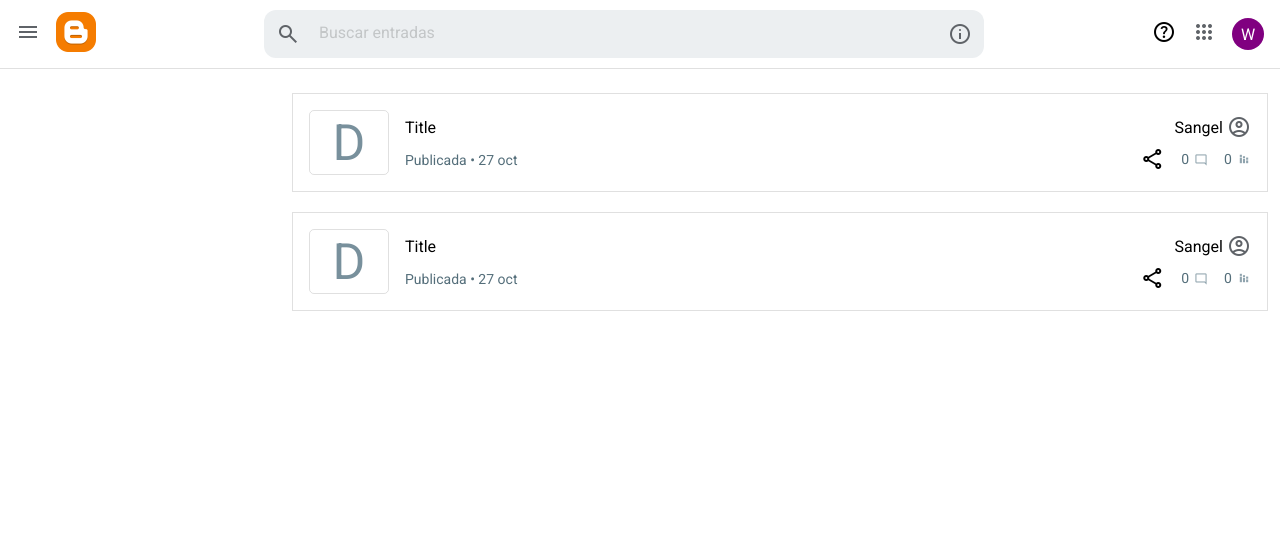
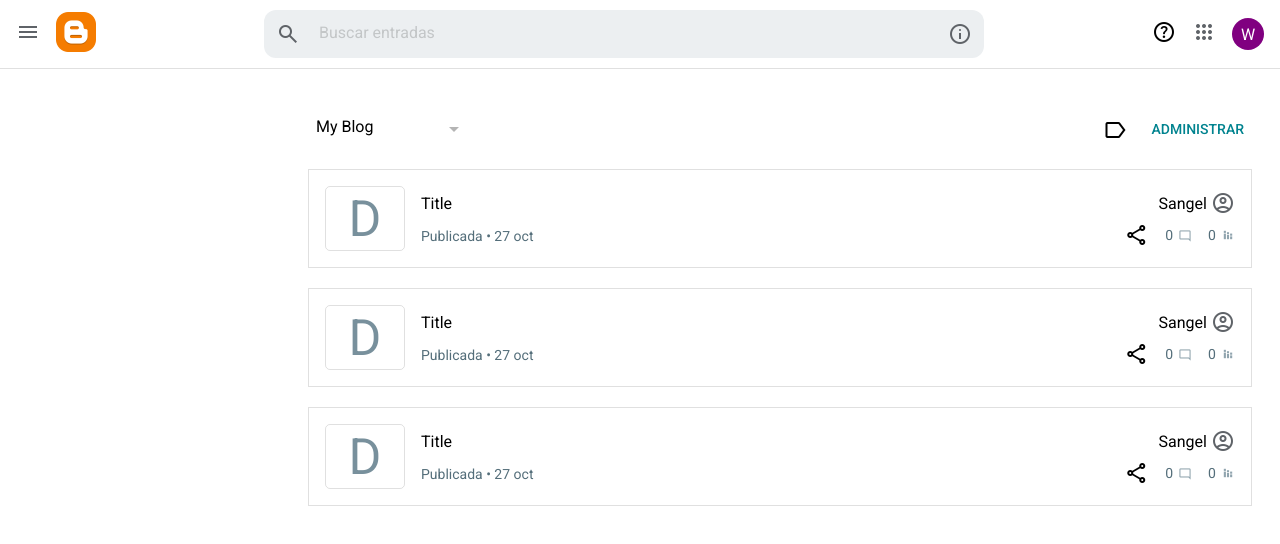
Before and after one commit to wilmer2/blogger, a Vue app: page / in a window 1280 px wide. Shown: the top 544 px of the page. Built offline with nearby package versions, Linux system fonts and the light colour scheme.

Commit message:
create CardList component

```diff
--- a/src/App.vue
+++ b/src/App.vue
@@ -4,7 +4,7 @@
 import Header from './components/Header.vue'
 import Sidebar from './components/Sidebar.vue'
 import Container from './components/Container.vue'
-import Card from './components/Card.vue'
+import CardList from './components/CardList.vue'
 </script>
 
 <template>
@@ -12,8 +12,7 @@
   <!-- <Sidebar /> -->
 
   <Container>
-    <Card />
-    <Card />
+    <CardList />
   </Container>
 
   <!-- <RouterView /> -->
--- a/src/assets/base.css
+++ b/src/assets/base.css
@@ -5,6 +5,7 @@
   --font-medium: 16px;
   --primary-color: #f8a147;
   --border-color: rgba(0, 0, 0, 0.12);
+  --hover-icon-color: #eceff1;
 }
 
 *,
--- a/src/assets/main.css
+++ b/src/assets/main.css
@@ -44,3 +44,11 @@
 .mr-1 {
   margin-right: 1rem;
 }
+
+.mb-1 {
+  margin-bottom: 1rem;
+}
+
+.mb-2 {
+  margin-bottom: 2rem;
+}
--- /dev/null
+++ b/src/components/CardList.vue
@@ -0,0 +1,78 @@
+<script setup lang="ts">
+import Card from './Card.vue'
+import Select from './Select.vue'
+
+const handleAddTag = (): void => {
+  console.log('*** show tag ***')
+}
+</script>
+
+<template>
+  <div class="card-list-header">
+    <div class="select-container">
+      <Select />
+    </div>
+    <div class="d-flex p-relative">
+      <div class="label-icon-container" @click="handleAddTag">
+        <span class="material-symbols-outlined"> label </span>
+      </div>
+      <div class="filter-label-container">
+        <span class="filter-label">ADMINISTRAR</span>
+      </div>
+    </div>
+  </div>
+
+  <div class="card-list">
+    <Card />
+    <Card />
+    <Card />
+  </div>
+</template>
+
+<style scoped>
+.select-container {
+  width: 150px;
+}
+
+.card-list-header {
+  display: flex;
+  justify-content: space-between;
+  padding: 24px;
+}
+
+.filter-label-container {
+  margin-left: 16px;
+  padding-top: 2px;
+  cursor: pointer;
+}
+
+.filter-label {
+  color: #00838f;
+  font-size: 14px;
+  font-weight: 500;
+}
+
+.label-icon-container {
+  position: absolute;
+  top: -7px;
+  left: -40px;
+  display: flex;
+  justify-content: center;
+  align-items: center;
+  height: 40px;
+  width: 40px;
+  border-radius: 50%;
+  cursor: pointer;
+}
+
+.label-icon-container:hover {
+  background-color: var(--hover-icon-color);
+}
+
+@media (width >= 1024px) {
+  .card-list {
+    padding-left: 16px;
+    padding-right: 16px;
+  }
+}
+</style>
```
